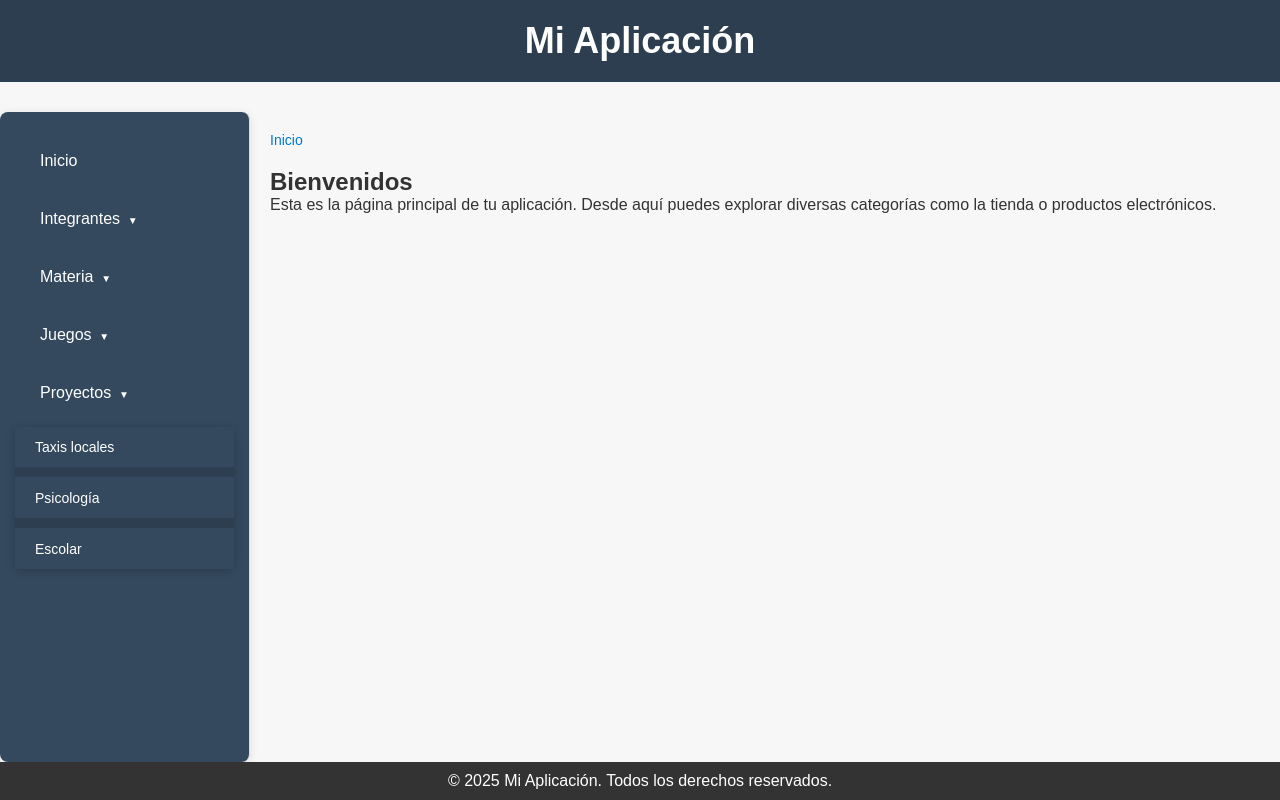
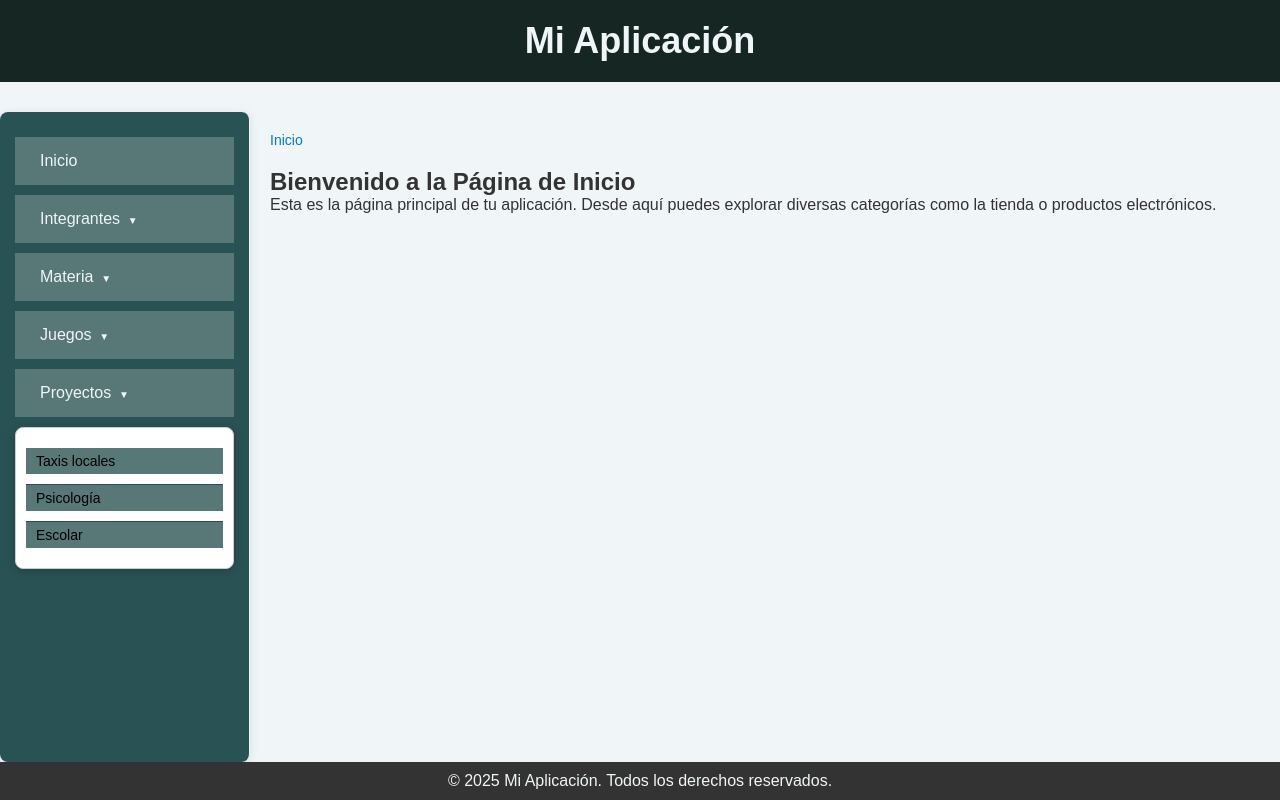
Before and after one commit to GuillenME/Proyecto, a plain HTML site: page index.html in a window 1280 px wide. Both pictures are taken after a click on the link "Proyectos". Drawn offline with Linux system fonts and the light colour scheme.

Commit message:
josejose

```diff
--- a/css/styles.css
+++ b/css/styles.css
@@ -14,7 +14,7 @@ body {
 
 header {
   background-color: #0078D4;
-  color: white;
+  color: #F0F5F7;
   padding: 15px;
   text-align: center;
 }
@@ -26,9 +26,9 @@ header {
 
 nav {
   width: 250px;
-  background-color: #f4f4f4;
+  background-color: #F0F5F7;
   padding: 15px;
-  border-right: 1px solid #ddd;
+  border-right: 1px solid #F0F5F7;
 }
 
 nav ul {
@@ -61,7 +61,7 @@ main {
 
 footer {
   background-color: #333;
-  color: white;
+  color: #F0F5F7;
   text-align: center;
   padding: 10px;
   margin-top: auto;
@@ -100,14 +100,14 @@ footer {
 
 body {
   font-family: 'Arial', sans-serif;
-  background-color: #f7f7f7;
+  background-color: #F0F5F7;
   color: #333;
 }
 
 /* Estilo para el header */
 header {
-  background-color: #2c3e50;
-  color: white;
+  background-color: #162623;
+  color: #F0F5F7;
   padding: 20px;
   text-align: center;
 }
@@ -124,7 +124,7 @@ h1 {
 
 /* Estilos para el menú */
 nav {
-  background-color: #34495e;
+  background-color: #295255;
   border-radius: 8px;
   overflow: hidden;
   box-shadow: 0 2px 10px rgba(0, 0, 0, 0.1);
@@ -136,13 +136,13 @@ nav ul {
 
 nav ul li {
   position: relative;
-  background-color: #34495e;
+  background-color: #577877;
 }
 
 nav ul li a {
   display: block;
   padding: 15px 25px;
-  color: white;
+  color: #F0F5F7;
   text-decoration: none;
   font-size: 16px;
   transition: background-color 0.3s ease;
@@ -168,7 +168,7 @@ nav ul li a:hover {
 
 .dropdown {
   display: none;
-  background-color: #2c3e50;
+  background-color: #F0F5F7;
   width: 100%;
   border-radius: 8px;
   box-shadow: 0 2px 10px rgba(0, 0, 0, 0.2);
@@ -185,7 +185,7 @@ nav ul li a:hover {
 .dropdown a {
   padding: 12px 20px;
   font-size: 14px;
-  color: white;
+  color: #F0F5F7;
   transition: background-color 0.3s ease;
 }
 
@@ -204,3 +204,24 @@ nav ul li a:hover {
       transform: translateY(0);
   }
 }
+
+.submenu .dropdown {
+  display: none;
+  position: absolute;
+  background-color: #fff;
+  border: 1px solid #ccc;
+  padding: 10px;
+  list-style: none;
+  z-index: 1000;
+}
+
+.submenu:hover .dropdown {
+  display: block;
+}
+
+.dropdown li a {
+  text-decoration: none;
+  color: #000;
+  padding: 5px 10px;
+  display: block;
+}
--- a/index.html
+++ b/index.html
@@ -43,9 +43,9 @@
                 <li class="submenu">
                     <a href="#">Proyectos</a>
                     <ul class="dropdown">
-                        <li><a href="#">Taxis locales</a></li>
-                        <li><a href="#">Psicología</a></li>
-                        <li><a href="#">Escolar</a></li>
+                        <li><a href="taxis_locales.html" id="taxis_locales">Taxis locales</a></li>
+                        <li><a href="psicologia.html" id="psicologia">Psicología</a></li>
+                        <li><a href="escolar.html" id="escolar">Escolar</a></li>
                     </ul>
                 </li>
             </ul>
@@ -55,7 +55,7 @@
             <div class="breadcrumbs">
                 <a href="index.html">Inicio</a>
             </div>
-            <h2>Bienvenidos</h2>
+            <h2>Bienvenido a la Página de Inicio</h2>
             <p>Esta es la página principal de tu aplicación. Desde aquí puedes explorar diversas categorías como la tienda o productos electrónicos.</p>
         </main>
     </div>
@@ -72,6 +72,19 @@
                 e.preventDefault();
             });
         });
+
+        document.getElementById('taxis_locales').addEventListener('click', () => {
+            window.location.href = 'taxis_locales.html';
+        });
+
+        document.getElementById('psicologia').addEventListener('click', () => {
+            window.location.href = 'psicologia.html';
+        });
+
+        document.getElementById('escolar').addEventListener('click', () => {
+            window.location.href = 'escolar.html';
+        });
+
     </script>
 </body>
 </html>
```
Also changed, not shown: js/breadcrums.js (added, +11 -0 lines), proyectos.html (added, +39 -0 lines), taxis_locales.html (added, +44 -0 lines), electronica.html (renamed from prods/electronica.html).
